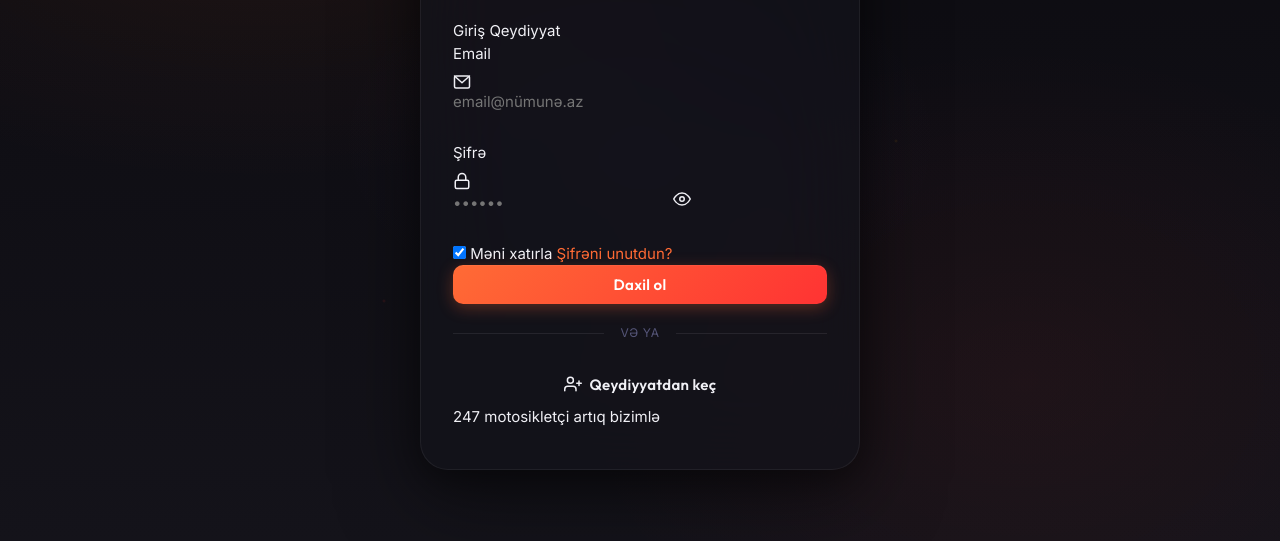
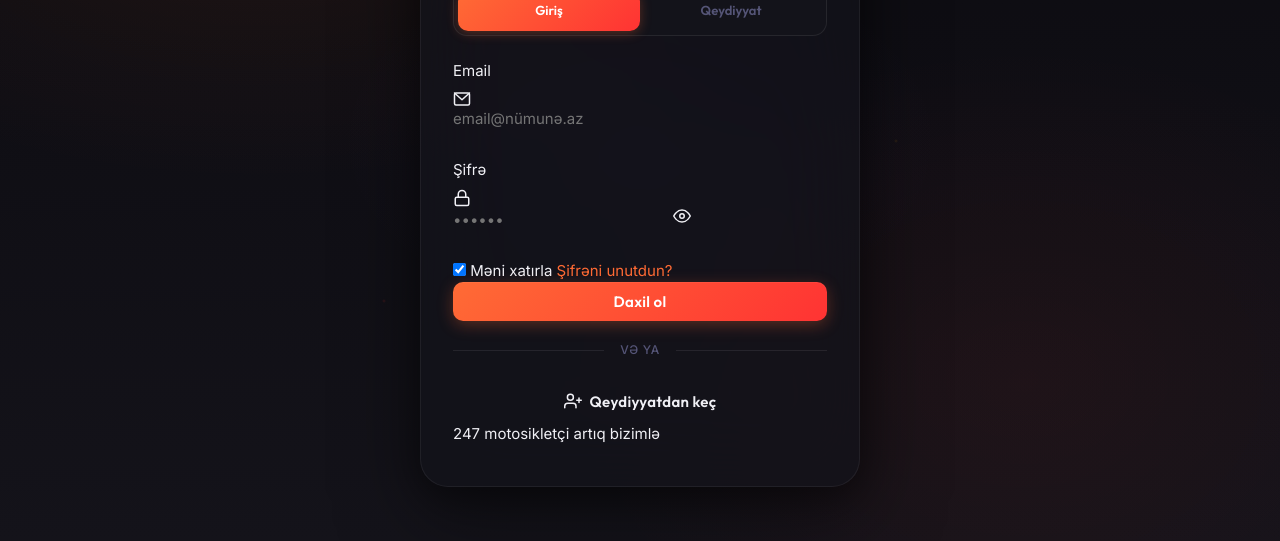
Before and after one commit to shahmuradovk/motorider, a website: page index.html in a window 1280 px wide. Shown: the part 259-800 px from the top of the page. Drawn offline with nearby package versions, Linux system fonts and the light colour scheme; no server answers.

Commit message:
Fix: auth tabs styling, card overflow, divider

```diff
--- a/css/auth.css
+++ b/css/auth.css
@@ -11,8 +11,8 @@
   justify-content: center;
   min-height: 100vh;
   min-height: 100dvh;
-  padding: var(--space-4);
-  overflow: hidden;
+  padding: var(--space-4) var(--space-4) var(--space-8);
+  overflow-y: auto;
 }
 
 /* Animated gradient background */
@@ -403,6 +403,73 @@
 
 .step-dot.completed .step-label {
   color: var(--text-secondary);
+}
+
+
+/* ──────────────── Auth Tabs ──────────────── */
+#auth-tabs {
+  position: relative;
+  display: flex;
+  background: var(--bg-secondary);
+  border-radius: var(--radius-lg);
+  padding: 4px;
+  margin-bottom: var(--space-6);
+  border: 1px solid var(--border-color);
+}
+
+.auth-tab {
+  flex: 1;
+  padding: 10px 16px;
+  font-family: var(--font-heading);
+  font-size: var(--text-sm);
+  font-weight: 600;
+  color: var(--text-muted);
+  background: transparent;
+  border: none;
+  border-radius: var(--radius-md);
+  cursor: pointer;
+  transition: all 0.3s ease;
+  position: relative;
+  z-index: 1;
+  text-align: center;
+}
+
+.auth-tab.active {
+  color: #fff;
+  background: var(--gradient-primary);
+  box-shadow: 0 2px 12px rgba(255, 107, 53, 0.3);
+}
+
+.auth-tab:not(.active):hover {
+  color: var(--text-primary);
+}
+
+.auth-tab-indicator {
+  display: none;
+}
+
+/* ──────────────── Auth Divider ──────────────── */
+.auth-divider {
+  display: flex;
+  align-items: center;
+  gap: var(--space-3);
+  margin: var(--space-5) 0;
+}
+
+.auth-divider::before,
+.auth-divider::after {
+  content: '';
+  flex: 1;
+  height: 1px;
+  background: var(--border-color);
+}
+
+.auth-divider span {
+  font-size: var(--text-xs);
+  color: var(--text-muted);
+  text-transform: uppercase;
+  letter-spacing: var(--tracking-wide);
+  font-weight: 500;
 }
 
 
```
